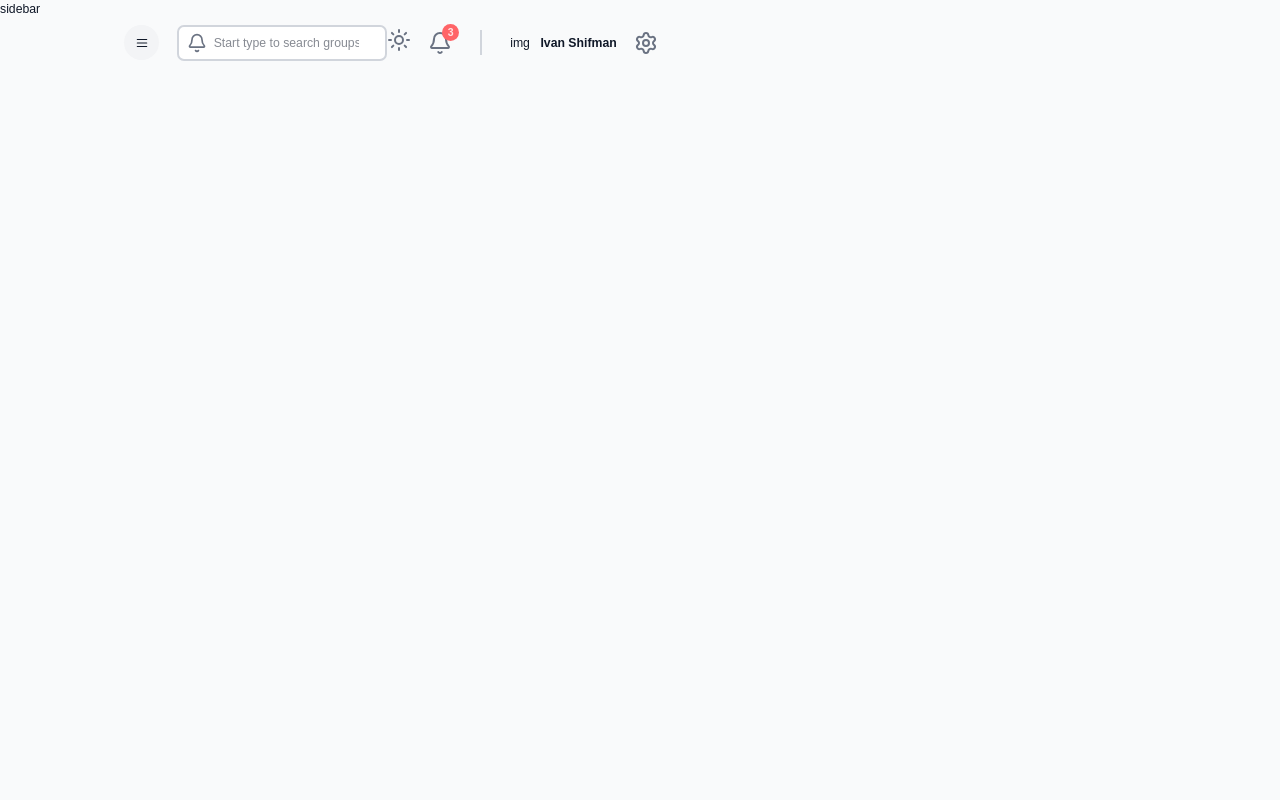
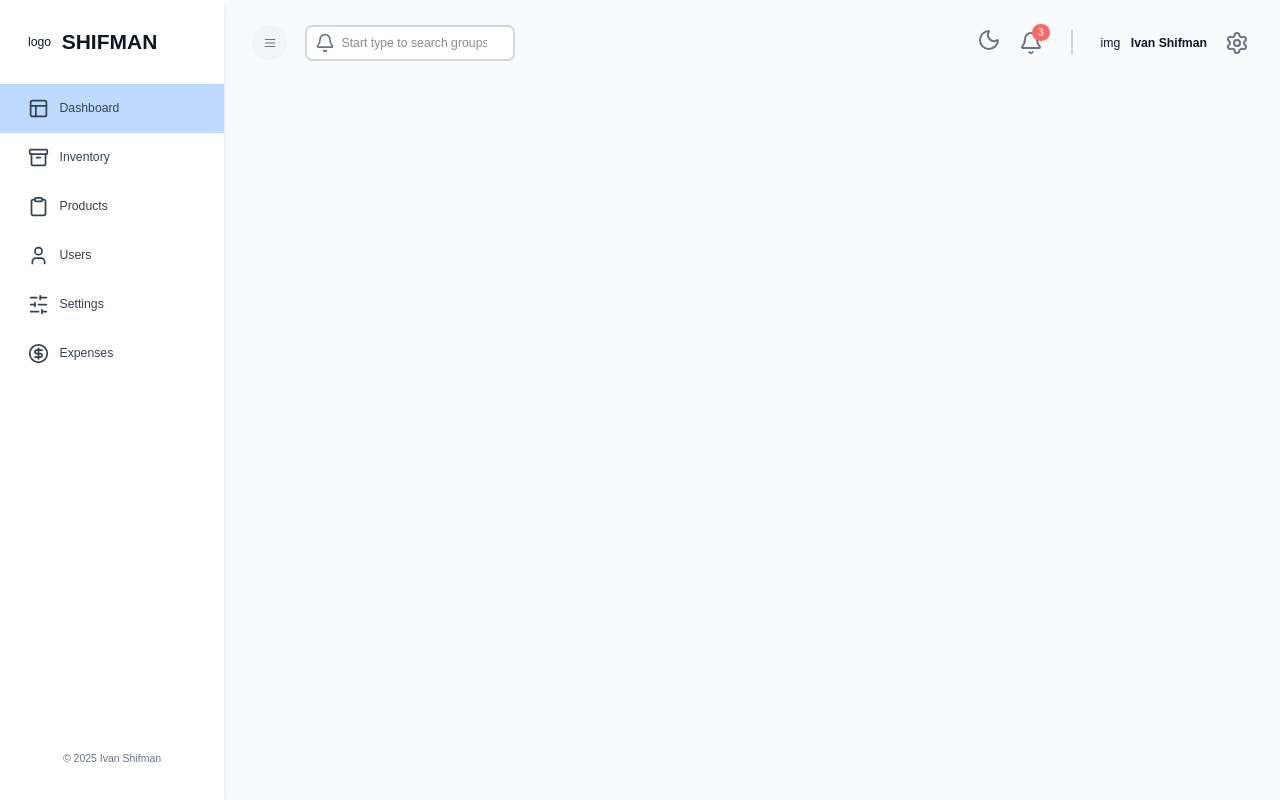
Before and after one commit to ivanshifman/inventory-management-shifman, a Next.js app in the folder client/: page / in a window 1280 px wide. Built offline with nearby package versions, Linux system fonts and the light colour scheme; no server answers.

Commit message:
feat: integrate redux and implement dark mode toggle

```diff
--- a/client/package.json
+++ b/client/package.json
@@ -15,7 +15,8 @@
     "next": "15.3.5",
     "react": "^19.0.0",
     "react-dom": "^19.0.0",
-    "react-redux": "^9.2.0"
+    "react-redux": "^9.2.0",
+    "redux-persist": "^6.0.0"
   },
   "devDependencies": {
     "@eslint/eslintrc": "^3",
--- a/client/src/app/components/NavBar/index.tsx
+++ b/client/src/app/components/NavBar/index.tsx
@@ -1,14 +1,42 @@
 "use client";
 
-import { Bell, Menu, Settings, Sun } from "lucide-react";
 import Link from "next/link";
+import { useAppDispatch, useAppSelector } from "@/redux/hooks";
+import {
+  setIsDarkMode,
+  setIsSidebarCollapsed,
+} from "@/redux/state/globalSlice";
+import { Bell, Menu, Moon, Settings, Sun } from "lucide-react";
 
-const Navbar = () => {
+const NavBar = () => {
+  const dispatch = useAppDispatch();
+  const isSidebarCollapsed = useAppSelector(
+    (state) => state.global.isSidebarCollapsed
+  );
+  const isDarkMode = useAppSelector((state) => state.global.isDarkMode);
+
+  const toggleSidebar = () => {
+    dispatch(setIsSidebarCollapsed(!isSidebarCollapsed));
+  };
+
+  const toggleDarkMode = () => {
+    dispatch(setIsDarkMode(!isDarkMode));
+  };
+
   return (
     <div className="flex justify-between items-center w-full mb-7">
       <div className="flex justify-between items-center gap-5">
-        <button className="px-3 py-3 bg-gray-100 rounded-full hover:bg-blue-100" aria-label="menu">
-          <Menu className="w-4 h-4" />
+        <button
+          className="px-3 py-3 bg-gray-100 rounded-full hover:bg-blue-100"
+          onClick={toggleSidebar}
+          aria-label="Toggle sidebar"
+        >
+          <Menu
+            className={`w-4 h-4 ${
+              isDarkMode ? "text-gray-900" : "text-gray-500"
+            }`}
+            size={24}
+          />
         </button>
 
         <div className="relative">
@@ -27,12 +55,21 @@ const Navbar = () => {
       <div className="flex justify-between items-center gap-5">
         <div className="hidden md:flex justify-between items-center gap-5">
           <div>
-            <button aria-label="toggle dark mode">
-              <Sun className="cursor-pointer text-gray-500" size={24} />
+            <button onClick={toggleDarkMode}>
+              {isDarkMode ? (
+                <Sun className="cursor-pointer text-gray-50" size={24} />
+              ) : (
+                <Moon className="cursor-pointer text-gray-500" size={24} />
+              )}
             </button>
           </div>
           <div className="relative">
-            <Bell className="cursor-pointer text-gray-500" size={24} />
+            <Bell
+              className={`cursor-pointer ${
+                isDarkMode ? "  text-gray-50" : " text-gray-500"
+              }`}
+              size={24}
+            />
             <span className="absolute -top-2 -right-2 inline-flex items-center justify-center px-[0.4rem] py-1 text-xs font-semibold leading-none text-red-100 bg-red-400 rounded-full">
               3
             </span>
@@ -44,11 +81,16 @@ const Navbar = () => {
           </div>
         </div>
         <Link href="/settings">
-          <Settings className="cursor-pointer text-gray-500" size={24} />
+          <Settings
+            className={`cursor-pointer ${
+              isDarkMode ? "  text-gray-50" : " text-gray-500"
+            }`}
+            size={24}
+          />
         </Link>
       </div>
     </div>
   );
 };
 
-export default Navbar;
+export default NavBar;
--- a/client/src/app/components/Sidebar/index.tsx
+++ b/client/src/app/components/Sidebar/index.tsx
@@ -1,5 +1,117 @@
-const Sidebar = () => {
-  return <div>sidebar</div>;
+"use client";
+
+import Link from "next/link";
+import { usePathname } from "next/navigation";
+import { useAppDispatch, useAppSelector } from "@/redux/hooks";
+import { setIsSidebarCollapsed } from "@/redux/state/globalSlice";
+import {
+  Archive,
+  CircleDollarSign,
+  Clipboard,
+  Layout,
+  LucideIcon,
+  Menu,
+  SlidersHorizontal,
+  User,
+} from "lucide-react";
+
+interface SidebarLinkProps {
+  href: string;
+  icon: LucideIcon;
+  label: string;
+  isCollapsed: boolean;
+}
+
+const SidebarLink = ({
+  href,
+  icon: Icon,
+  label,
+  isCollapsed,
+}: SidebarLinkProps) => {
+  const pathname = usePathname();
+  const isActive =
+    pathname === href || (pathname === "/" && href === "/dashboard");
+
+  return (
+    <Link href={href} aria-current={isActive ? "page" : undefined}>
+      <div
+        className={`cursor-pointer flex items-center ${
+          isCollapsed ? "justify-center py-4" : "justify-start px-8 py-4"
+        } hover:text-blue-500 hover:bg-blue-100 gap-3 transition-colors ${
+          isActive ? "bg-blue-200 text-white" : ""
+        }`}
+      >
+        <Icon className="w-6 h-6 !text-gray-700" />
+        {!isCollapsed && (
+          <span className="font-medium text-gray-700">{label}</span>
+        )}
+      </div>
+    </Link>
+  );
 };
 
-export default Sidebar;
+const SideBar = () => {
+  const dispatch = useAppDispatch();
+  const isSidebarCollapsed = useAppSelector(
+    (state) => state.global.isSidebarCollapsed
+  );
+
+  const toggleSidebar = () => {
+    dispatch(setIsSidebarCollapsed(!isSidebarCollapsed));
+  };
+
+  const sidebarLinks = [
+    { href: "/dashboard", icon: Layout, label: "Dashboard" },
+    { href: "/inventory", icon: Archive, label: "Inventory" },
+    { href: "/products", icon: Clipboard, label: "Products" },
+    { href: "/users", icon: User, label: "Users" },
+    { href: "/settings", icon: SlidersHorizontal, label: "Settings" },
+    { href: "/expenses", icon: CircleDollarSign, label: "Expenses" },
+  ];
+
+  const sidebarClassNames = `fixed flex flex-col ${
+    isSidebarCollapsed ? "w-0 md:w-16" : "w-72 md:w-64"
+  } bg-white transition-all duration-300 overflow-hidden h-full shadow-md z-40`;
+
+  return (
+    <nav className={sidebarClassNames}>
+      <div
+        className={`flex gap-3 justify-between md:justify-normal items-center pt-8 ${
+          isSidebarCollapsed ? "px-5" : "px-8"
+        }`}
+      >
+        logo
+        {!isSidebarCollapsed && (
+          <h1 className="font-extrabold text-2xl text-gray-900">SHIFMAN</h1>
+        )}
+        <button
+          className="md:hidden px-3 py-3 bg-gray-100 rounded-full hover:bg-blue-100"
+          onClick={toggleSidebar}
+          aria-label="menu"
+        >
+          <Menu className="w-4 h-4" />
+        </button>
+      </div>
+
+      <div className="flex-grow mt-8">
+        {sidebarLinks.map(({ href, icon, label }) => (
+          <SidebarLink
+            key={href}
+            href={href}
+            icon={icon}
+            label={label}
+            isCollapsed={isSidebarCollapsed}
+          />
+        ))}
+      </div>
+
+      <div className={`${isSidebarCollapsed ? "hidden" : "block"} mb-10`}>
+        <p className="text-center text-xs text-gray-500">
+          &copy; {new Date().getFullYear()} Ivan Shifman
+        </p>
+      </div>
+    </nav>
+  );
+};
+
+export default SideBar;
--- a/client/src/app/dashboardWrapper.tsx
+++ b/client/src/app/dashboardWrapper.tsx
@@ -1,16 +1,50 @@
-import NavBar from "@app/components/NavBar";
-import Sidebar from "@app/components/Sidebar";
+"use client";
 
-const DashboardWrapper = ({ children }: { children: React.ReactNode }) => {
+import { useEffect } from "react";
+import Navbar from "@/app/components/NavBar";
+import SideBar from "@/app/components/SideBar";
+import StoreProvider from "@/redux/store";
+import { useAppSelector } from "@/redux/hooks";
+
+const DashboardLayout = ({ children }: { children: React.ReactNode }) => {
+  const isSidebarCollapsed = useAppSelector(
+    (state) => state.global.isSidebarCollapsed
+  );
+  const isDarkMode = useAppSelector((state) => state.global.isDarkMode);
+
+  useEffect(() => {
+    const html = document.documentElement;
+    html.classList.remove("dark", "light");
+    html.classList.add(isDarkMode ? "dark" : "light");
+  }, [isDarkMode]);
+
   return (
-    <div className="light flex bg-gray-50 text-gray-900 w-full min-h-screen">
-      <Sidebar />
-      <div className="flex flex-col h-full py-7 px-9 bg-gray-50 md:pl-24">
-        <NavBar />
+    <div
+      className={`${
+        isDarkMode
+          ? "dark dark:bg-gray-900 dark:text-gray-50"
+          : "light bg-gray-50 text-gray-900"
+      } flex  w-full min-h-screen`}
+    >
+      <SideBar />
+      <main
+        className={`flex flex-col w-full h-full py-7 px-9 ${
+          isDarkMode ? "bg-gray-900" : "bg-gray-50"
+        }  ${isSidebarCollapsed ? "md:pl-24" : "md:pl-72"}`}
+      >
+        <Navbar />
         {children}
-      </div>
+      </main>
     </div>
   );
 };
 
+const DashboardWrapper = ({ children }: { children: React.ReactNode }) => {
+  return (
+    <StoreProvider>
+      <DashboardLayout>{children}</DashboardLayout>
+    </StoreProvider>
+  );
+};
+
 export default DashboardWrapper;
--- /dev/null
+++ b/client/src/redux/hooks.ts
@@ -0,0 +1,5 @@
+import { TypedUseSelectorHook, useDispatch, useSelector } from "react-redux";
+import type { AppDispatch, RootState } from "./store";
+
+export const useAppDispatch = () => useDispatch<AppDispatch>();
+export const useAppSelector: TypedUseSelectorHook<RootState> = useSelector;
--- /dev/null
+++ b/client/src/redux/state/api.ts
@@ -0,0 +1,10 @@
+import { createApi, fetchBaseQuery } from "@reduxjs/toolkit/query/react";
+
+export const api = createApi({
+  baseQuery: fetchBaseQuery({ baseUrl: process.env.NEXT_PUBLIC_API_BASE_URL }),
+  reducerPath: "api",
+  tagTypes: [],
+  endpoints: (build) => ({}),
+});
+
+export const {} = api;
--- /dev/null
+++ b/client/src/redux/state/globalSlice.ts
@@ -0,0 +1,28 @@
+import { createSlice, PayloadAction } from "@reduxjs/toolkit";
+
+export interface InitialStateTypes {
+  isSidebarCollapsed: boolean;
+  isDarkMode: boolean;
+}
+
+const initialState: InitialStateTypes = {
+  isSidebarCollapsed: false,
+  isDarkMode: false,
+};
+
+const globalSlice = createSlice({
+  name: "global",
+  initialState,
+  reducers: {
+    setIsSidebarCollapsed: (state, action: PayloadAction<boolean>) => {
+      state.isSidebarCollapsed = action.payload;
+    },
+    setIsDarkMode: (state, action: PayloadAction<boolean>) => {
+      state.isDarkMode = action.payload;
+    },
+  },
+});
+
+export const { setIsSidebarCollapsed, setIsDarkMode } = globalSlice.actions;
+
+export default globalSlice.reducer;
--- /dev/null
+++ b/client/src/redux/store.tsx
@@ -0,0 +1,80 @@
+/* eslint-disable @typescript-eslint/no-explicit-any */
+/* eslint-disable @typescript-eslint/no-unused-vars */
+import { useRef } from "react";
+import { configureStore, combineReducers } from "@reduxjs/toolkit";
+import { Provider } from "react-redux";
+import { PersistGate } from "redux-persist/integration/react";
+import { setupListeners } from "@reduxjs/toolkit/query";
+import {
+  persistStore,
+  persistReducer,
+  FLUSH,
+  REHYDRATE,
+  PAUSE,
+  PERSIST,
+  PURGE,
+  REGISTER,
+} from "redux-persist";
+import createWebStorage from "redux-persist/lib/storage/createWebStorage";
+import globalReducer from "@/redux/state/globalSlice";
+import { api } from "@/redux/state/api";
+
+const createNoopStorage = () => ({
+  getItem(_key: any) {
+    return Promise.resolve(null);
+  },
+  setItem(_key: any, value: any) {
+    return Promise.resolve(value);
+  },
+  removeItem(_key: any) {
+    return Promise.resolve();
+  },
+});
+
+const storage = typeof window === "undefined" ? createNoopStorage() : createWebStorage("local");
+
+const persistConfig = {
+  key: "root",
+  storage,
+  whitelist: ["global"],
+};
+
+const rootReducer = combineReducers({
+  global: globalReducer,
+  [api.reducerPath]: api.reducer,
+});
+
+const persistedReducer = persistReducer(persistConfig, rootReducer);
+
+export const makeStore = () =>
+  configureStore({
+    reducer: persistedReducer,
+    middleware: (getDefaultMiddleware) =>
+      getDefaultMiddleware({
+        serializableCheck: {
+          ignoredActions: [FLUSH, REHYDRATE, PAUSE, PERSIST, PURGE, REGISTER],
+        },
+      }).concat(api.middleware),
+  });
+
+export type AppStore = ReturnType<typeof makeStore>;
+export type RootState = ReturnType<AppStore["getState"]>;
+export type AppDispatch = AppStore["dispatch"];
+
+export default function StoreProvider({ children }: { children: React.ReactNode }) {
+  const storeRef = useRef<AppStore | null>(null);
+  if (!storeRef.current) {
+    storeRef.current = makeStore();
+    setupListeners(storeRef.current.dispatch);
+  }
+
+  const persistor = persistStore(storeRef.current);
+
+  return (
+    <Provider store={storeRef.current}>
+      <PersistGate loading={null} persistor={persistor}>
+        {children}
+      </PersistGate>
+    </Provider>
+  );
+}
--- a/client/tailwind.config.ts
+++ b/client/tailwind.config.ts
@@ -1,3 +1,4 @@
+/* eslint-disable @typescript-eslint/no-explicit-any */
 import type { Config } from "tailwindcss";
 import { createThemes } from "tw-colors";
 import colors from "tailwindcss/colors";
@@ -26,13 +27,10 @@ const shadeMapping = {
   "900": "50",
 };
 
-// eslint-disable-next-line @typescript-eslint/no-explicit-any
 const generateThemeObject = (colors: any, mapping: any, invert = false) => {
-  // eslint-disable-next-line @typescript-eslint/no-explicit-any
   const theme: any = {};
   baseColors.forEach((color) => {
     theme[color] = {};
-    // eslint-disable-next-line @typescript-eslint/no-explicit-any
     Object.entries(mapping).forEach(([key, value]: any) => {
       const shadeKey = invert ? value : key;
       theme[color][key] = colors[color][shadeKey];
```
Also changed, not shown: client/src/redux/state/index.ts (added, +8 -0 lines), 1 other file (tests, documents, lock files or other folders).
